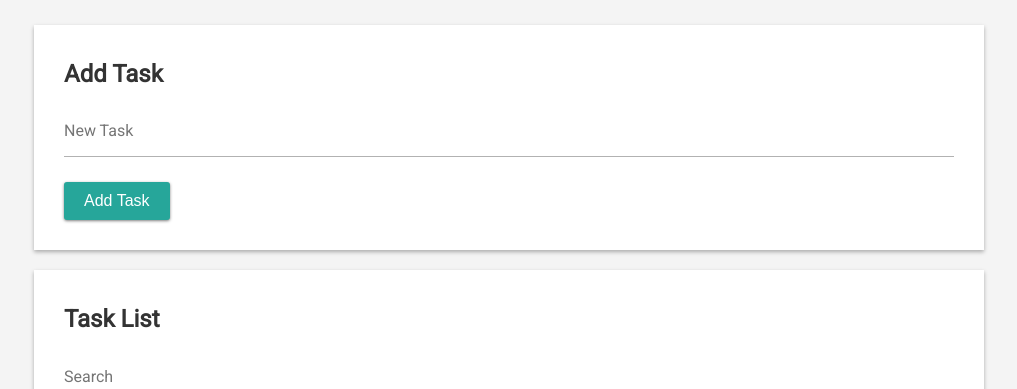
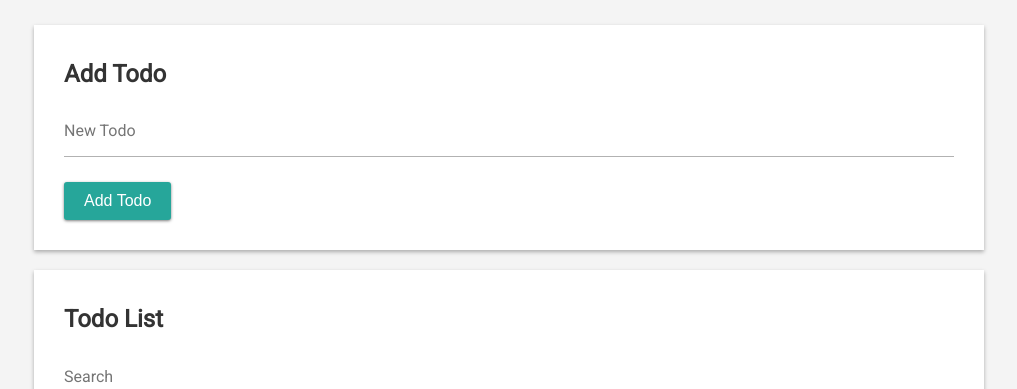
Before and after one commit to EricMontague/React-Todo-App, a React (Create React App) app: page / in a window 1280 px wide. Shown: the top 389 px of the page, without its empty margins (131-1148 px from the left). Built offline with nearby package versions, Linux system fonts and the light colour scheme.

Commit message:
got rid of redundancy of copying state in the App component and remained props, components, functions, and variables to use the word todo instead of task

```diff
--- a/src/components/AddTask.js
+++ b/src/components/AddTodoForm.js
@@ -3,7 +3,7 @@ import TextInput from "./TextInput";
 import Button from "./Button";
 import getStyle from "../utilities/styles";
 
-class AddTask extends React.Component {
+class AddTodoForm extends React.Component {
   constructor(props) {
     super(props);
     this.state = {
@@ -20,10 +20,10 @@ class AddTask extends React.Component {
     if (userInput.value !== "") {
       const data = { description: userInput.value };
       if (this.props.mode === "Add") {
-        this.props.addTask(data);
+        this.props.addTodo(data);
         userInput.nextElementSibling.classList.remove("label-raised");
       } else if (this.props.mode === "Edit") {
-        this.props.updateTask(data);
+        this.props.updateTodo(data);
       }
     }
     this.setState({ inputValue: "" });
@@ -40,11 +40,11 @@ class AddTask extends React.Component {
   }
 
   render() {
-    const labelName = this.props.mode === "Add" ? "New Task" : "Current Task";
-    const addBtnText = this.props.mode === "Add" ? "Add Task" : "Update Task";
+    const labelName = this.props.mode === "Add" ? "New Todo" : "Current Todo";
+    const addBtnText = this.props.mode === "Add" ? "Add Todo" : "Update Todo";
     const cancelBtnText = "Cancel";
 
-    const title = this.props.mode === "Add" ? "Add Task" : "Edit Task";
+    const title = this.props.mode === "Add" ? "Add Todo" : "Edit Todo";
     return (
       <div className="card">
         <h3 className="card-title-lg">{title}</h3>
@@ -54,7 +54,7 @@ class AddTask extends React.Component {
             onChange={this.handleChange}
             value={
               this.state.inputValue === ""
-                ? this.props.currentTask
+                ? this.props.currentTodo
                 : this.state.inputValue
             }
             mode={this.props.mode}
@@ -80,4 +80,4 @@ class AddTask extends React.Component {
   }
 }
 
-export default AddTask;
+export default AddTodoForm;
--- a/src/components/App.js
+++ b/src/components/App.js
@@ -1,17 +1,17 @@
 import React from "react";
-import AddTask from "./AddTask";
-import TaskList from "./TaskList";
+import AddTodoForm from "./AddTodoForm";
+import TodoList from "./TodoList";
 import getStyle from "../utilities/styles";
 
 class App extends React.Component {
   constructor(props) {
     super(props);
     this.state = {
-      currentTask: null,
+      currentTodo: null,
       mode: "Add",
       filter: "All",
       query: "",
-      tasks: [
+      todos: [
         { id: 1, description: "Post on social media", isComplete: false },
         {
           id: 2,
@@ -26,14 +26,14 @@ class App extends React.Component {
       ]
     };
     this.handleKeyUp = this.handleKeyUp.bind(this);
-    this.addTask = this.addTask.bind(this);
-    this.updateTask = this.updateTask.bind(this);
-    this.deleteTask = this.deleteTask.bind(this);
-    this.deleteAllTasks = this.deleteAllTasks.bind(this);
+    this.addTodo = this.addTodo.bind(this);
+    this.updateTodo = this.updateTodo.bind(this);
+    this.deleteTodo = this.deleteTodo.bind(this);
+    this.deleteAllTodos = this.deleteAllTodos.bind(this);
     this.markComplete = this.markComplete.bind(this);
-    this.setCurrentTask = this.setCurrentTask.bind(this);
-    this.getCurrentTask = this.getCurrentTask.bind(this);
-    this.filterTasks = this.filterTasks.bind(this);
+    this.setCurrentTodo = this.setCurrentTodo.bind(this);
+    this.getCurrentTodo = this.getCurrentTodo.bind(this);
+    this.filterTodos = this.filterTodos.bind(this);
     this.setFilter = this.setFilter.bind(this);
     this.setQuery = this.setQuery.bind(this);
     this.cancelUpdate = this.cancelUpdate.bind(this);
@@ -48,79 +48,77 @@ class App extends React.Component {
     }
   }
 
-  addTask(newTask) {
-    const currentTasks = this.state.tasks.slice();
-    newTask.id = currentTasks[currentTasks.length - 1].id + 1;
-    this.setState({ tasks: [...currentTasks, newTask] });
+  addTodo(newTodo) {
+    const currentTodos = this.state.todos.slice();
+    newTodo.id = currentTodos[currentTodos.length - 1].id + 1;
+    this.setState({ todos: [...currentTodos, newTodo] });
   }
 
-  updateTask(task) {
-    const tasks = this.state.tasks.slice();
-    tasks.forEach(taskToUpdate => {
-      if (taskToUpdate.id === this.state.currentTask.id) {
-        taskToUpdate.description = task.description;
+  updateTodo(todo) {
+    const todos = this.state.todos.map(todoToUpdate => {
+      if (todoToUpdate.id === this.state.currentTodo.id) {
+        todoToUpdate.description = todo.description;
       }
+      return todoToUpdate;
     });
-    this.setState({ tasks: tasks, mode: "Add", currentTask: null });
+    this.setState({ todos: todos, mode: "Add", currentTodo: null });
   }
 
-  deleteTask(taskID) {
-    const tasks = this.state.tasks.slice();
-    const newTasks = tasks.filter(task => {
-      return task.id !== taskID;
+  deleteTodo(todoID) {
+    const newTodos = this.state.todos.filter(todo => {
+      return todo.id !== todoID;
     });
     if (
-      this.state.currentTask !== null &&
-      this.state.currentTask.id === taskID
+      this.state.currentTodo !== null &&
+      this.state.currentTodo.id === todoID
     ) {
-      this.setState({ tasks: newTasks, mode: "Add", currentTask: null });
+      this.setState({ todos: newTodos, mode: "Add", currentTodo: null });
     } else {
-      this.setState({ tasks: newTasks });
+      this.setState({ todos: newTodos });
     }
   }
 
-  deleteAllTasks() {
-    this.setState({ tasks: [], mode: "Add", currentTask: null });
+  deleteAllTodos() {
+    this.setState({ todos: [], mode: "Add", currentTodo: null });
   }
 
-  markComplete(taskID) {
-    const tasks = this.state.tasks.slice();
-    const targetTask = tasks.find(task => {
-      return task.id === taskID;
+  markComplete(todoID) {
+    const todos = this.state.todos.map(todo => {
+      if (todo.id === todoID) {
+        todo.isComplete = !todo.isComplete;
+      }
+      return todo;
     });
-    targetTask.isComplete = !targetTask.isComplete;
-    this.setState({ tasks });
+    this.setState({ todos });
   }
 
-  setCurrentTask(taskID) {
-    const tasks = this.state.tasks.slice();
-    const currentTask = tasks.find(task => {
-      return task.id === taskID;
+  setCurrentTodo(todoID) {
+    const currentTodo = this.state.todos.find(todo => {
+      return todo.id === todoID;
     });
-    this.setState({ currentTask: currentTask, mode: "Edit" });
+    this.setState({ currentTodo: currentTodo, mode: "Edit" });
   }
 
-  getCurrentTask() {
-    const currentTask = this.state.currentTask;
-    if (currentTask !== null) {
-      return currentTask.description;
+  getCurrentTodo() {
+    const currentTodo = this.state.currentTodo;
+    if (currentTodo !== null) {
+      return currentTodo.description;
     }
     return "";
   }
 
-  filterTasks() {
-    const tasks = this.state.tasks.slice();
-    const searchResults = tasks.filter(task => {
-      return task.description.toLowerCase().includes(this.state.query);
+  filterTodos() {
+    const searchResults = this.state.todos.filter(todo => {
+      return todo.description.toLowerCase().includes(this.state.query);
     });
     if (this.state.filter === "All") {
       return searchResults;
     }
     if (this.state.filter === "Active") {
-      return searchResults.filter(task => !task.isComplete);
+      return searchResults.filter(todo => !todo.isComplete);
     }
     if (this.state.filter === "Completed") {
-      return searchResults.filter(task => task.isComplete);
+      return searchResults.filter(todo => todo.isComplete);
     }
   }
 
@@ -135,26 +133,26 @@ class App extends React.Component {
   }
 
   cancelUpdate() {
-    this.setState({ mode: "Add", currentTask: null });
+    this.setState({ mode: "Add", currentTodo: null });
   }
 
   render() {
     return (
       <div className="container">
-        <AddTask
+        <AddTodoForm
           onKeyUp={this.handleKeyUp}
-          addTask={this.addTask}
-          updateTask={this.updateTask}
+          addTodo={this.addTodo}
+          updateTodo={this.updateTodo}
           mode={this.state.mode}
-          currentTask={this.getCurrentTask()}
+          currentTodo={this.getCurrentTodo()}
           cancelUpdate={this.cancelUpdate}
         />
-        <TaskList
-          tasks={this.filterTasks()}
+        <TodoList
+          todos={this.filterTodos()}
           markComplete={this.markComplete}
-          deleteTask={this.deleteTask}
-          deleteAllTasks={this.deleteAllTasks}
-          setCurrentTask={this.setCurrentTask}
+          deleteTodo={this.deleteTodo}
+          deleteAllTodos={this.deleteAllTodos}
+          setCurrentTodo={this.setCurrentTodo}
           setFilter={this.setFilter}
           filter={this.state.filter}
           setQuery={this.setQuery}
--- a/src/components/Checkbox.js
+++ b/src/components/Checkbox.js
@@ -9,7 +9,7 @@ class Checkbox extends React.Component {
 
   handleChange(event) {
     this.props.onChange();
-    // this.setState({ checked: event.target.checked });
+    this.setState({ checked: event.target.checked });
   }
 
   render() {
--- a/src/components/Task.js
+++ b/src/components/TodoItem.js
@@ -3,8 +3,8 @@ import Checkbox from "./Checkbox";
 import { FontAwesomeIcon } from "@fortawesome/react-fontawesome";
 import getStyle from "../utilities/styles";
 
-function Task(props) {
-  const { id, description, isComplete } = props.task;
+function TodoItem(props) {
+  const { id, description, isComplete } = props.todo;
   return (
     <li>
       <div className={isComplete ? getStyle("complete") : ""}>
@@ -17,15 +17,15 @@ function Task(props) {
       <div className="icon-group">
         <FontAwesomeIcon
           icon={["fas", "edit"]}
-          onClick={() => props.setCurrentTask(id)}
+          onClick={() => props.setCurrentTodo(id)}
         />
         <FontAwesomeIcon
           icon={["fas", "trash-alt"]}
-          onClick={() => props.deleteTask(id)}
+          onClick={() => props.deleteTodo(id)}
         />
       </div>
     </li>
   );
 }
 
-export default Task;
+export default TodoItem;
--- a/src/components/TaskList.js
+++ b/src/components/TodoList.js
@@ -1,32 +1,32 @@
 import React from "react";
 import SearchBox from "./SearchBox";
 import CardFooter from "./CardFooter";
-import Task from "./Task";
+import TodoItem from "./TodoItem";
 
-function TaskList(props) {
+function TodoList(props) {
   const labelName = "Search";
   return (
     <div className="card">
-      <h3 className="card-title-lg">Task List</h3>
+      <h3 className="card-title-lg">Todo List</h3>
       <SearchBox labelName={labelName} onKeyUp={props.setQuery} />
-      <ul className="tasks">
-        {props.tasks.map(task => (
-          <Task
-            key={task.id}
-            task={task}
+      <ul className="todos">
+        {props.todos.map(todo => (
+          <TodoItem
+            key={todo.id}
+            todo={todo}
             markComplete={props.markComplete}
-            deleteTask={props.deleteTask}
-            setCurrentTask={props.setCurrentTask}
+            deleteTodo={props.deleteTodo}
+            setCurrentTodo={props.setCurrentTodo}
           />
         ))}
       </ul>
       <CardFooter
         filter={props.filter}
         setFilter={props.setFilter}
-        onClick={props.deleteAllTasks}
+        onClick={props.deleteAllTodos}
       />
     </div>
   );
 }
 
-export default TaskList;
+export default TodoList;
--- a/src/index.css
+++ b/src/index.css
@@ -184,12 +184,12 @@ h3 {
   color: #fff;
 }
 
-/* Tasks */
-.tasks {
+/* Todos */
+.todos {
   margin-bottom: 30px;
 }
 
-.tasks li {
+.todos li {
   display: flex;
   align-items: center;
   justify-content: space-between;
@@ -197,31 +197,31 @@ h3 {
   padding: 10px 20px;
 }
 
-.tasks li div:first-child {
+.todos li div:first-child {
   flex: 1;
   word-wrap: break-word;
   amargin-right: 5px;
 }
 
-.tasks input[type="checkbox"] {
+.todos input[type="checkbox"] {
   cursor: pointer;
   margin-right: 5px;
 }
 
-.tasks .icon-group svg {
+.todos .icon-group svg {
   cursor: pointer;
   margin-right: 15px;
 }
 
-.tasks .icon-group svg:hover {
+.todos .icon-group svg:hover {
   opacity: 0.8;
 }
 
-.tasks .icon-group > svg:first-child {
+.todos .icon-group > svg:first-child {
   color: var(--tertiary-color);
 }
 
-.tasks .icon-group > svg:last-child {
+.todos .icon-group > svg:last-child {
   color: var(--secondary-color);
 }
 
@@ -263,15 +263,15 @@ h3 {
     width: 100%;
   }
 
-  .tasks li {
+  .todos li {
     flex-wrap: wrap;
   }
 
-  .tasks li div:first-child {
+  .todos li div:first-child {
     flex: auto;
   }
 
-  .tasks .icon-group svg {
+  .todos .icon-group svg {
     margin-right: 10px;
   }
 }
```
